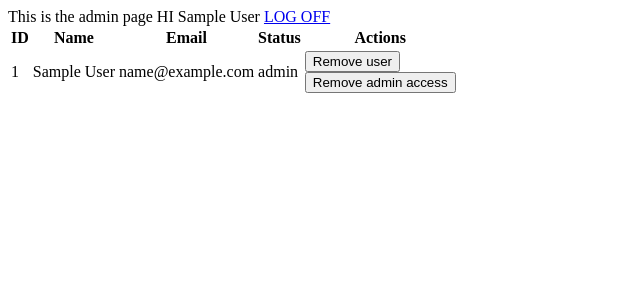
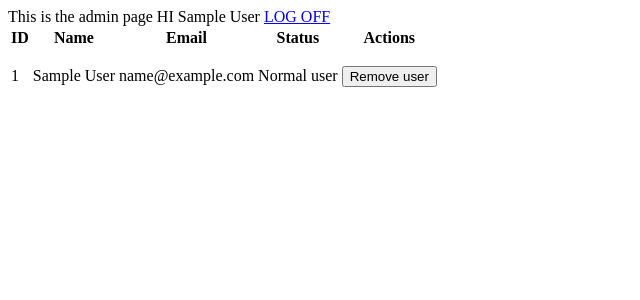
Before and after one commit to IanAranha/Flask_mySQL, a Flask app: page /admin in a window 1280 px wide. Shown: the top 300 px of the page, without its empty margins (0-640 px from the left). Run offline with Flask 2, Linux system fonts and the light colour scheme; the visitor is signed in with stand-in values (Sample User, id 1); tables that the repository leaves empty or names only in its code hold one stand-in row (values such as "Sample post").

Commit message:
Full functinality of project completed. Only need CSS now.

```diff
--- a/advanced_login/templates/admin.html
+++ b/advanced_login/templates/admin.html
@@ -29,14 +29,19 @@
                 <td>{{user.id}}</td>
                 <td>{{user.first_name}} {{user.last_name}}</td>
                 <td>{{user.email}}</td>
-                <td>{{user.user_level}}</td>
+                <td>{%if user.user_level == 9%}
+                        <p>Admin</p>
+                    {%else%}
+                        <p>Normal user</p>
+                    {%endif%}
                 <td><form action='/remove/{{user.id}}' method="POST">
                         <button>Remove user</button>
                     </form>
-
+                    {%if user.user_level == 9 %}
                     <form action='/change_access/{{user.id}}' method="POST">
                         <button>Remove admin access</button>
                     </form>
+                    {% endif %}
                 </td>
             </tr>
             {%endfor%}
```
